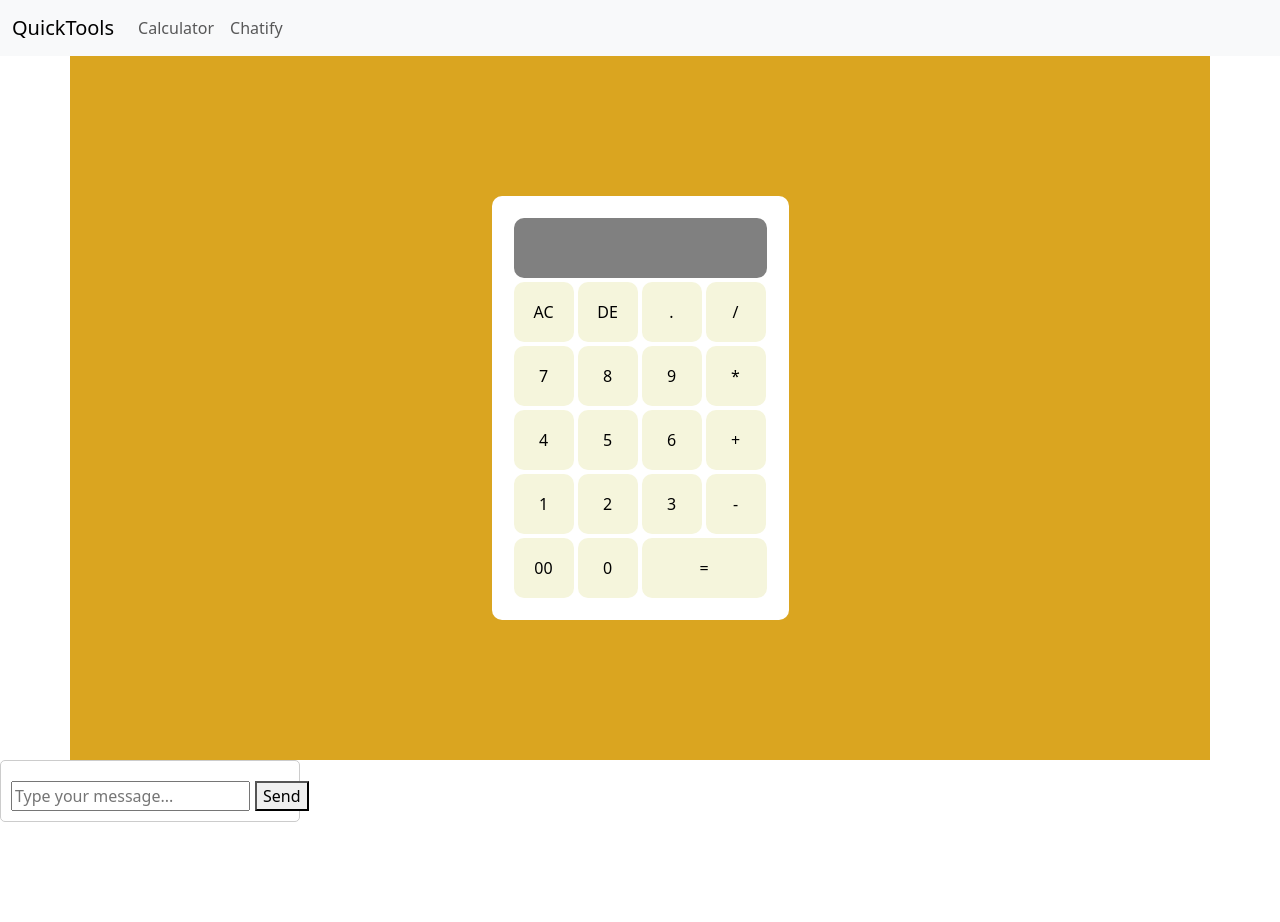
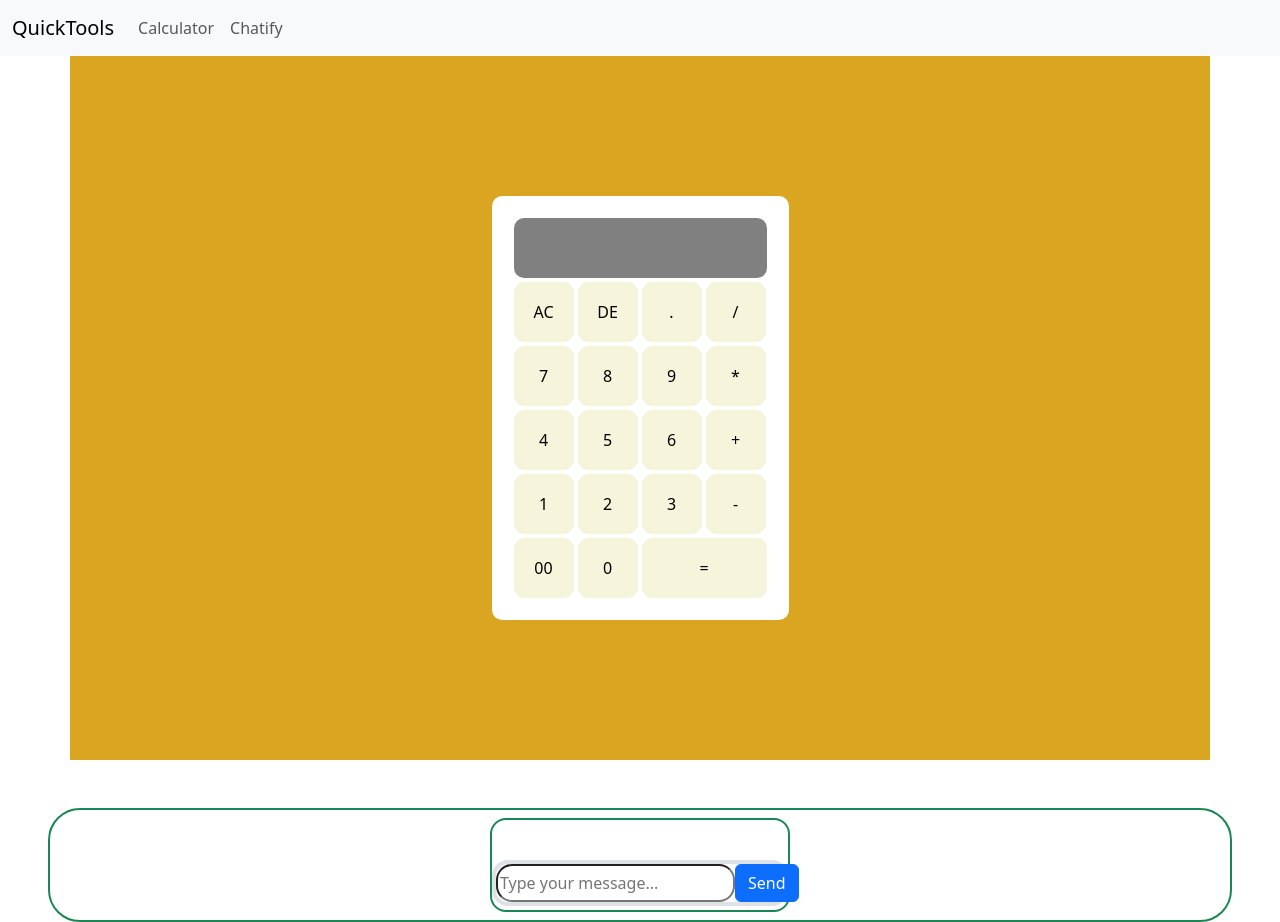
Before and after one commit to Vkwinner/Calculator, a React (Create React App) app: page / in a window 1280 px wide. Before the commit the page ends 822 px from the top, so only its background shows below. Built offline with nearby package versions, Linux system fonts and the light colour scheme.

Commit message:
Chat Component rendered conditionally with linkActive state variable

```diff
--- /dev/null
+++ b/src/components/Chatify.js
@@ -0,0 +1,49 @@
+import React, { useState } from 'react';
+import chatbotmsg from "../data/demoData";
+
+const Chatify = () => {
+  const [messages, setMessages] = useState([]);
+  const [newMessage, setNewMessage] = useState('');
+
+  const handleSendMessage = () => {
+    if (newMessage.trim() !== '') {
+      setMessages([...messages, { content: newMessage, type: 'sent' }]);
+      setNewMessage('');
+      // setTimeout(()=>{
+      //   setMessages([chatbotmsg[0],{content: chatbotmsg[0], type: 'incoming'}])
+      // },3000);
+    }
+  };
+
+  return (
+    <div className="d-flex p-2 justify-content-center align-items-center mt-5 mx-5 border border-success border-2 rounded-5">
+      <div className="border border-success border-2 rounded-4"style={{ width: '300px'}}>
+        <div className="p-2  " style={{ maxHeight: '200px', overflowY: 'auto' }} >
+          {messages.map((message, index) => (
+            <div
+              key={index}
+              className={`message-container ${message.type === 'incoming' ? 'text-left' : 'text-right'}`}
+              style={{ margin: '5px 0', color: message.type === 'incoming' ? 'blue' : 'green' }}
+            >
+              {message.content}
+            </div>
+          ))}
+        </div>
+
+        <div className="d-flex  mt-4 mb-1 border border-4 rounded-4">
+          <input className="d-flex flex-grow-1 rounded-4"
+            type="text"
+            value={newMessage}
+            onChange={(e) => setNewMessage(e.target.value)}
+            placeholder="Type your message..."
+          />
+          <button className="btn btn-primary rounded-2" onClick={handleSendMessage}>
+            Send
+          </button>
+        </div>
+      </div>
+    </div>
+  );
+};
+
+export default Chatify;
--- a/src/components/FirstLinkComponent.js
+++ b/src/components/FirstLinkComponent.js
@@ -1,11 +1,45 @@
-import React from 'react'
-
-const FirstLinkComponent = () => {
-  return (
-    <div>
-      Hello I am First Link component
-    </div>
-  )
+import { useState } from "react";
+import "./Calculator.css"
+const Calculator = () => {
+    const [value,setValue]= useState('')
+    return (
+        <div className='container'>
+            <div className='calculator'>
+                <form action="" >
+                    <div className='display'>
+                        <input type="text" value={value} />
+                    </div>
+                    <div>
+                        <input type="button" value="AC" onClick={e => setValue('')} />
+                        <input type="button" value="DE" onClick={e => setValue(e => value.slice(0, -1))} />
+                        <input type="button" value="." onClick={e => setValue(value + e.target.value)} />
+                        <input type="button" value="/" onClick={e => setValue(value + e.target.value)} />
+                    </div>
+                    <div>
+                        <input type="button" value="7" onClick={e => setValue(value + e.target.value)} />
+                        <input type="button" value="8" onClick={e => setValue(value + e.target.value)} />
+                        <input type="button" value="9" onClick={e => setValue(value + e.target.value)} />
+                        <input type="button" value="*" onClick={e => setValue(value + e.target.value)} />
+                    </div><div>
+                        <input type="button" value="4" onClick={e => setValue(value + e.target.value)} />
+                        <input type="button" value="5" onClick={e => setValue(value + e.target.value)} />
+                        <input type="button" value="6" onClick={e => setValue(value + e.target.value)} />
+                        <input type="button" value="+" onClick={e => setValue(value + e.target.value)} />
+                    </div><div>
+                        <input type="button" value="1" onClick={e => setValue(value + e.target.value)} />
+                        <input type="button" value="2" onClick={e => setValue(value + e.target.value)} />
+                        <input type="button" value="3" onClick={e => setValue(value + e.target.value)} />
+                        <input type="button" value="-" onClick={e => setValue(value + e.target.value)} />
+                    </div>
+                    <div>
+                        <input type="button" value="00" onClick={e => setValue(value + e.target.value)} />
+                        <input type="button" value="0" onClick={e => setValue(value + e.target.value)} />
+                        <input type="button" value="=" className='equal' onClick={e => setValue(eval(value))} />
+                    </div>
+                </form>
+            </div>
+        </div>
+    )
 }
 
-export default FirstLinkComponent;
+export default Calculator;
--- a/src/components/Navbar.js
+++ b/src/components/Navbar.js
@@ -2,9 +2,8 @@
 // import './Navbar.css'
 
 import { useState } from "react";
-import FirstLinkComponent from "./FirstLinkComponent";
-import SecondLinkComponent from "./SecondLinkComponent";
 import Calculator from "./Calculator"
+import Chatify from "./Chatify";
 
 
 const Navbar = (props) => {
@@ -33,11 +32,14 @@ const Navbar = (props) => {
                     <div className="collapse navbar-collapse" id="navbarSupportedContent">
                         <ul className="navbar-nav me-auto mb-2 mb-lg-0">
                             <li className="nav-item">
-                                <a className="nav-link " aria-current="page" href="#" onClick={handleLinkClickFirst}>{props.firstLink}
+                                <a className="nav-link " aria-current="page" href="#" onClick={handleLinkClickFirst}>
+                                    {props.firstLink}
                                 </a>
                             </li>
                             <li className="nav-item">
-                                <a className="nav-link " aria-current="page" href="#" onClick={handleLinkClickSecond}>{props.secondLink}</a>
+                                <a className="nav-link " aria-current="page" href="#" onClick={handleLinkClickSecond}>
+                                    {props.secondLink}
+                                </a>
                             </li>
                         </ul>
                     </div>
@@ -45,7 +47,7 @@ const Navbar = (props) => {
             </nav>
             <div>
             {isFirstLinkClicked && <Calculator />}
-            {isSecondLinkClicked && <SecondLinkComponent />}
+            {isSecondLinkClicked && <Chatify/>}
             </div>
         </>
     )
--- a/src/components/SecondLinkComponent.js
+++ /dev/null
@@ -1,45 +0,0 @@
-import React, { useState } from 'react';
-
-const ChatWindow = () => {
-  const [messages, setMessages] = useState([]);
-  const [newMessage, setNewMessage] = useState('');
-
-  const handleSendMessage = () => {
-    if (newMessage.trim() !== '') {
-      setMessages([...messages, { content: newMessage, type: 'sent' }]);
-      setNewMessage('');
-    }
-  };
-
-  return (
-    <div style={{ width: '300px', border: '1px solid #ccc', padding: '10px', borderRadius: '5px' }}>
-      <div style={{ maxHeight: '200px', overflowY: 'auto' }}>
-        {messages.map((message, index) => (
-          <div
-            key={index}
-            style={{
-              textAlign: message.type === 'incoming' ? 'left' : 'right',
-              margin: '5px 0',
-              color: message.type === 'incoming' ? 'blue' : 'green',
-            }}
-          >
-            {message.content}
-          </div>
-        ))}
-      </div>
-
-      <div style={{ marginTop: '10px', display: 'flex' }}>
-        <input
-          type="text"
-          value={newMessage}
-          onChange={(e) => setNewMessage(e.target.value)}
-          placeholder="Type your message..."
-          style={{ flex: '1', marginRight: '5px' }}
-        />
-        <button onClick={handleSendMessage}>Send</button>
-      </div>
-    </div>
-  );
-};
-
-export default ChatWindow;
--- /dev/null
+++ b/src/data/demoData.js
@@ -0,0 +1,2 @@
+const chatbotmsg = ["Yes","No"];
+export default chatbotmsg;
```
Also changed, not shown: src/App.js (+5 -2 lines), src/index.css (added).
